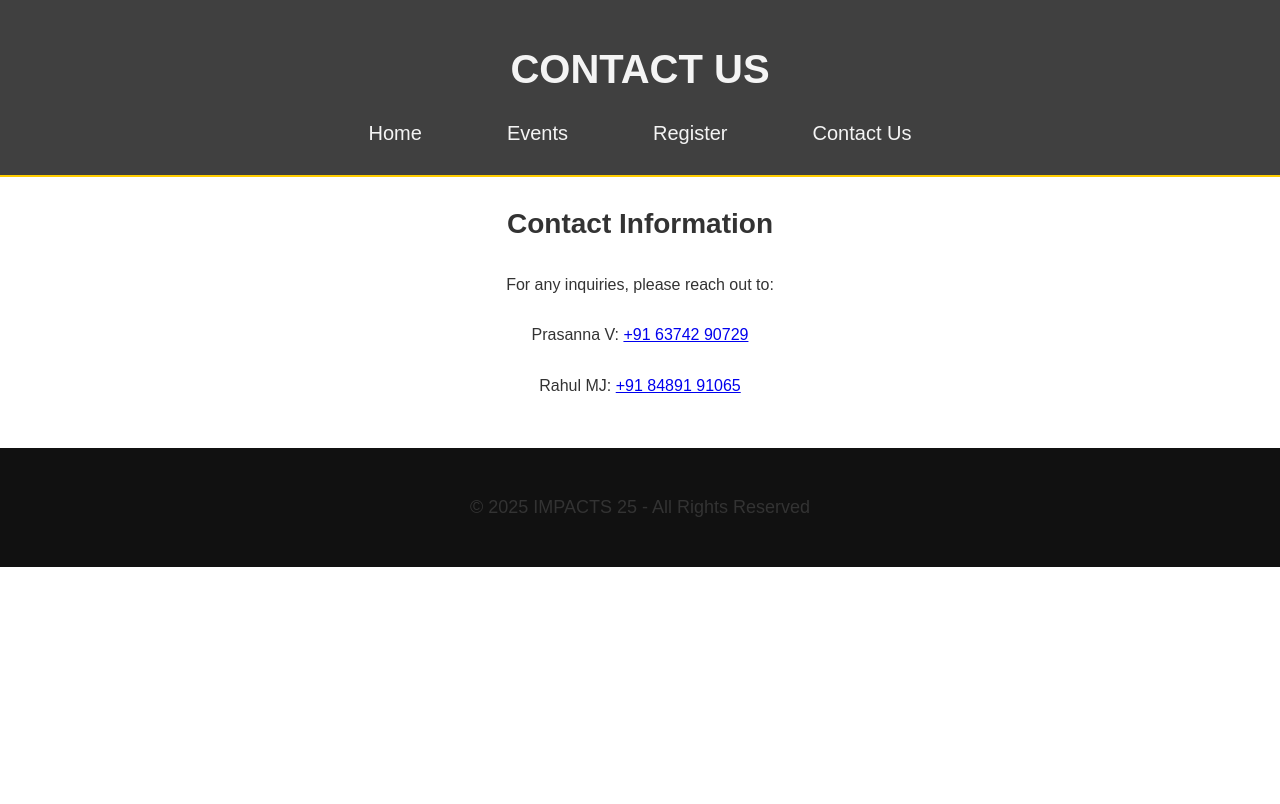
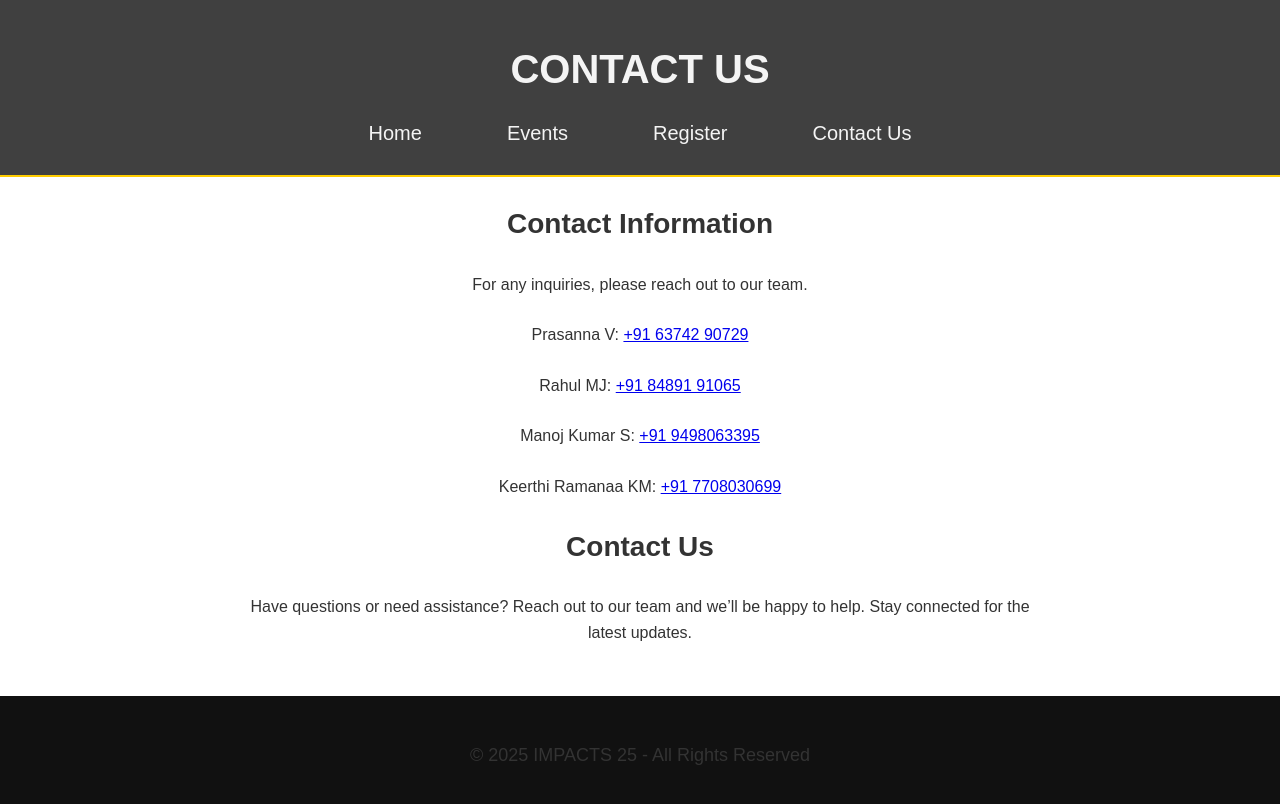
Before and after one commit to ILAIYARASAN/IMPACTS, a plain HTML site: page contact.html in a window 1280 px wide. Drawn offline with Linux system fonts and the light colour scheme.

Commit message:
Update contact.html

```diff
--- a/contact.html
+++ b/contact.html
@@ -3,7 +3,7 @@
 <head>
     <meta charset="UTF-8">
     <meta name="viewport" content="width=device-width, initial-scale=1.0">
-    <link rel="icon" href="logo.png">
+	<link rel="icon" href="logo.png">
     <title>IMPACT'S 25 | Contact Us</title>
     <link rel="stylesheet" href="styles.css">
 </head>
@@ -21,10 +21,16 @@
 
     <section id="contact">
         <h2>Contact Information</h2>
-        <p>For any inquiries, please reach out to:</p>
+        <p>For any inquiries, please reach out to our team.</p>
         <p>Prasanna V: <a href="tel:+916374290729">+91 63742 90729</a></p>
         <p>Rahul MJ: <a href="tel:+918489191065">+91 84891 91065</a></p>
+	<p>Manoj Kumar S: <a href="tel:+919498063395">+91 9498063395</a></p>
+	<p>Keerthi Ramanaa KM: <a href="tel:+917708030699">+91 7708030699</a></p>
     </section>
+<section class="contact-container">
+    <h2>Contact Us</h2>
+    <p>Have questions or need assistance? Reach out to our team and we’ll be happy to help. Stay connected for the latest updates.</p>
+</section>
 
     <footer>
         <p>&copy; 2025 IMPACTS 25 - All Rights Reserved</p>
```
